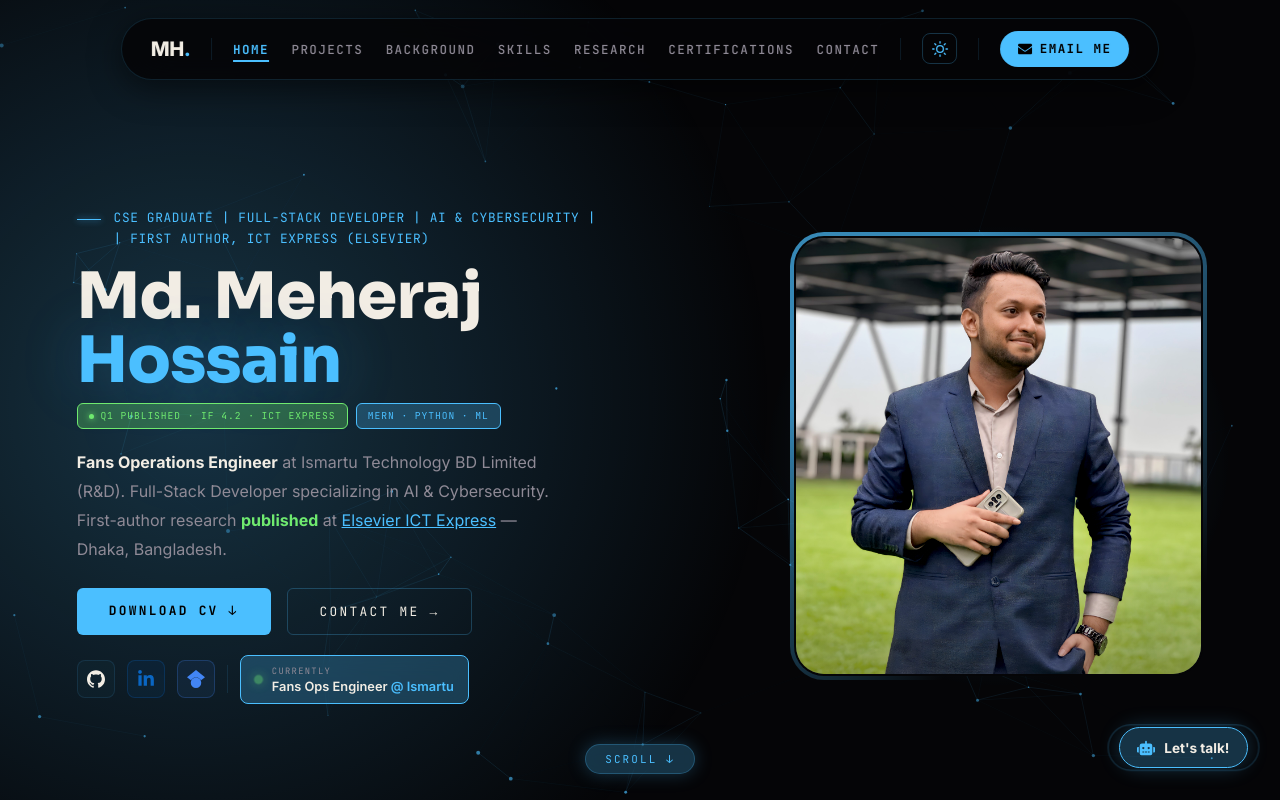
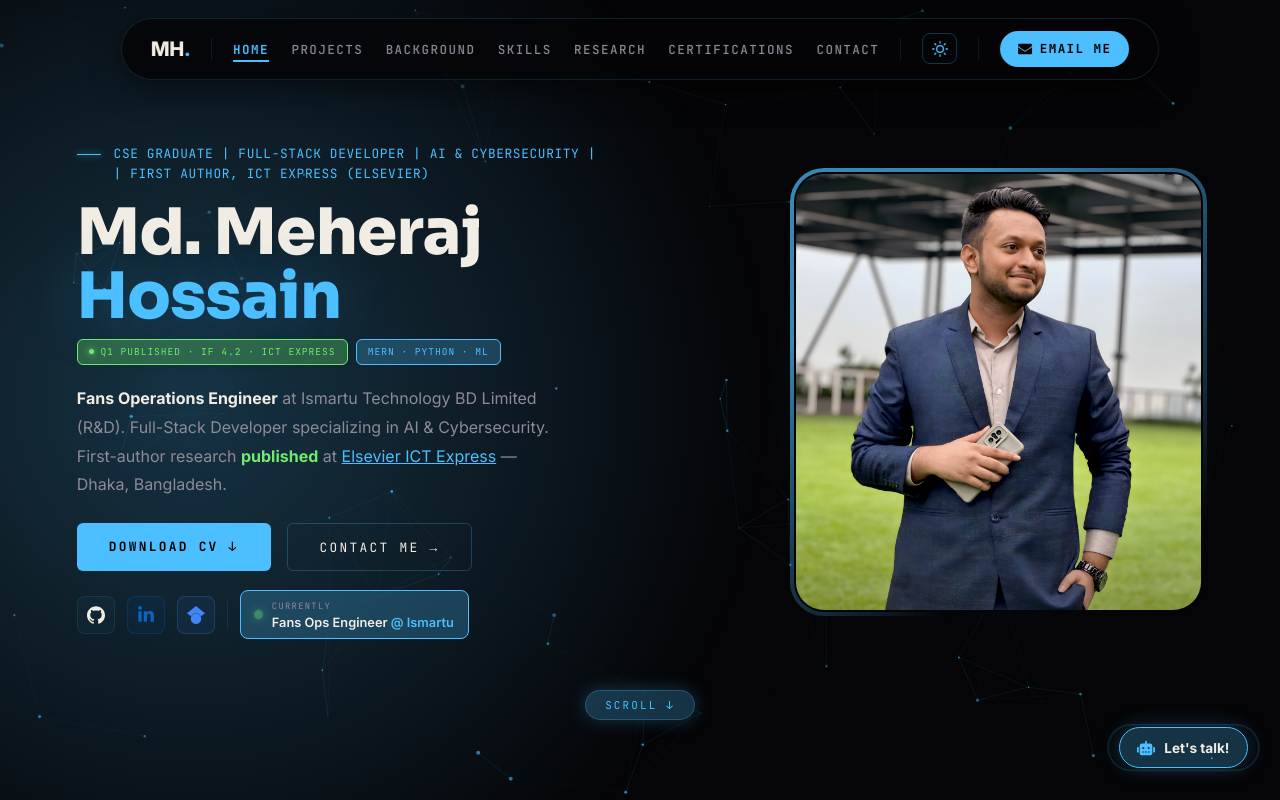
Before and after one commit to mhstyles7/Portfolio, a Next.js app in the folder mhportfolio/: page / in a window 1280 px wide. Shown: the top 800 px of the page. Built offline with nearby package versions, Linux system fonts and the light colour scheme.

Commit message:
feat: add responsive Hero section and global CSS styling

```diff
--- a/mhportfolio/app/components/panels/Hero.tsx
+++ b/mhportfolio/app/components/panels/Hero.tsx
@@ -16,9 +16,10 @@ export default function Hero() {
       width: '100%',
       minHeight: '100vh',
       display: 'flex',
+      flexDirection: 'column',
       alignItems: 'center',
       justifyContent: 'center',
-      padding: '9rem clamp(1.5rem, 6vw, 5rem) clamp(2rem, 4vh, 3rem)',
+      padding: '9rem clamp(1.5rem, 6vw, 5rem) 5rem',
       position: 'relative',
       overflow: 'visible',
       background: `radial-gradient(circle at 15% 50%, var(--blue-glow) 0%, transparent 50%)`,
@@ -273,6 +274,9 @@ export default function Hero() {
       {/* End Centered Wrapper */}
       </div>
 
+      {/* Spacer to push scroll button to bottom */}
+      <div style={{ flex: 1, minHeight: '1.5rem' }} />
+
       {/* Scroll hint — clickable, scrolls to Projects */}
       <button
         className="hero-scroll-hint"
@@ -285,10 +289,6 @@ export default function Hero() {
           }
         }}
         style={{
-          position: 'absolute',
-          bottom: '1.6rem',
-          left: '50%',
-          transform: 'translateX(-50%)',
           zIndex: 10,
           display: 'flex', alignItems: 'center', gap: '0.55rem',
           fontFamily: 'JetBrains Mono,monospace', fontSize: '0.68rem',
@@ -303,6 +303,7 @@ export default function Hero() {
           whiteSpace: 'nowrap',
           cursor: 'pointer',
           transition: 'box-shadow 0.3s, background 0.3s',
+          marginTop: '1rem',
         }}
         onMouseEnter={e => {
           (e.currentTarget as HTMLElement).style.boxShadow = '0 0 32px var(--blue-glow)'
--- a/mhportfolio/app/globals.css
+++ b/mhportfolio/app/globals.css
@@ -158,6 +158,7 @@ section {
   width: 100% !important;
   height: auto !important;
   min-height: 0;
+  overflow: visible;
 }
 
 /* Remove border-right on wrapped columns for small screens */
@@ -194,11 +195,12 @@ section {
 @media (max-width: 860px) {
   /* Hero stacks vertically */
   #hero > div {
-    flex-direction: column-reverse !important;
+    flex-direction: column !important;
     align-items: center !important;
     text-align: center !important;
   }
-  #hero > div > div:first-child {
+  #hero > div > div:first-child,
+  #hero > div > *:first-child {
     align-items: center !important;
     display: flex !important;
     flex-direction: column !important;
@@ -262,6 +264,9 @@ section {
     justify-content: center !important;
   }
   #hero .socials-row { justify-content: center !important; }
+
+  /* Ensure the hero scroll hint is centered */
+  #hero > button.hero-scroll-hint { align-self: center !important; }
 
   #skills { padding: 2.5rem 1rem !important; }
 
```
